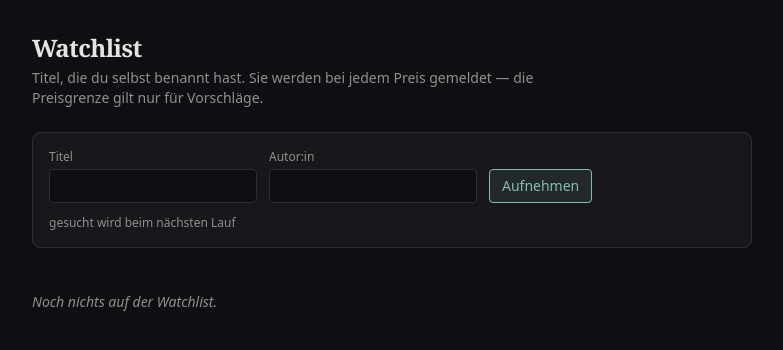
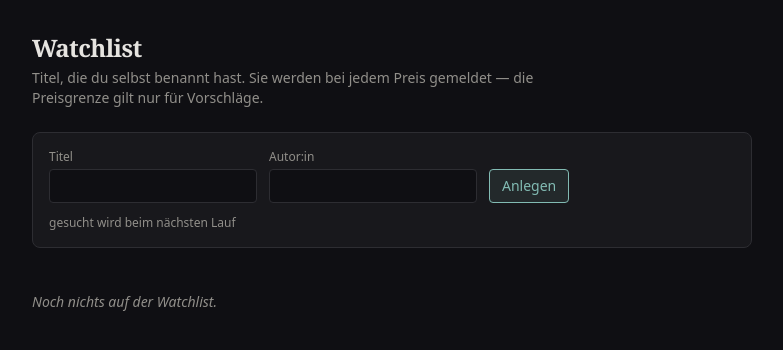
Before and after one commit to g41nxe/ebook-watchlist, a Python web app: template src/ebook_watchlist/web/templates/watchlist.html in a window 1280 px wide. Shown: the part 53-403 px from the top of the page, without its empty margins (248-1031 px from the left). Run offline with Jinja, Linux system fonts and the light colour scheme; the template is opened without the code that fills it, so the values that code supplies are empty; style sheets or scripts are compiled from the project's sources; some libraries are stand-ins or nearby versions.

Commit message:
Watchlist: „Aufnehmen" heisst „Anlegen"
Co-Authored-By: Claude Opus 5 <noreply@anthropic.com>

```diff
--- a/src/ebook_watchlist/web/templates/watchlist.html
+++ b/src/ebook_watchlist/web/templates/watchlist.html
@@ -29,7 +29,7 @@
   </label>
   <button type="submit"
           class="rounded border border-accent bg-accent/10 px-3 py-1.5 text-sm font-medium
-                 text-accent hover:bg-accent/20">Aufnehmen</button>
+                 text-accent hover:bg-accent/20">Anlegen</button>
   <span class="text-xs text-soft">gesucht wird beim nächsten Lauf</span>
 </form>
 
```
